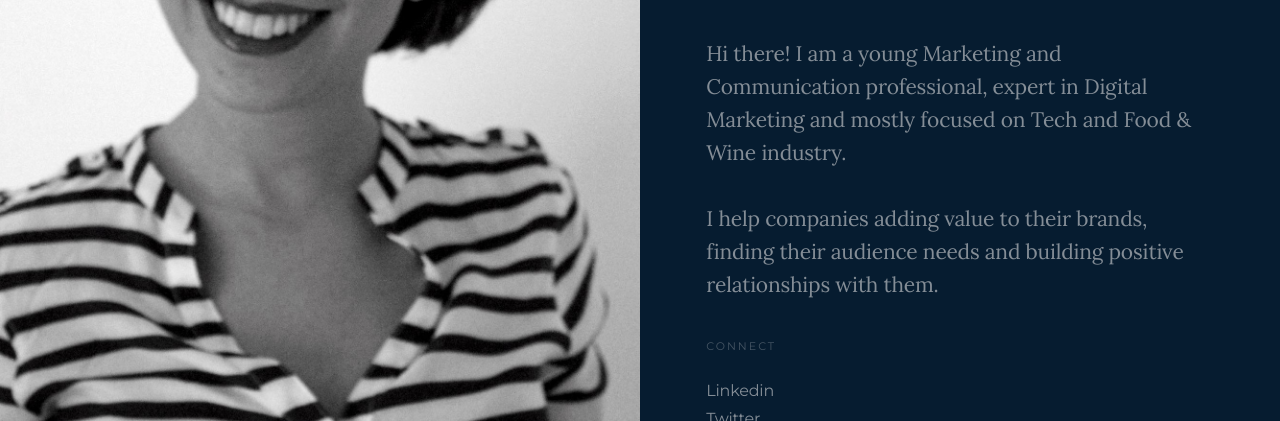
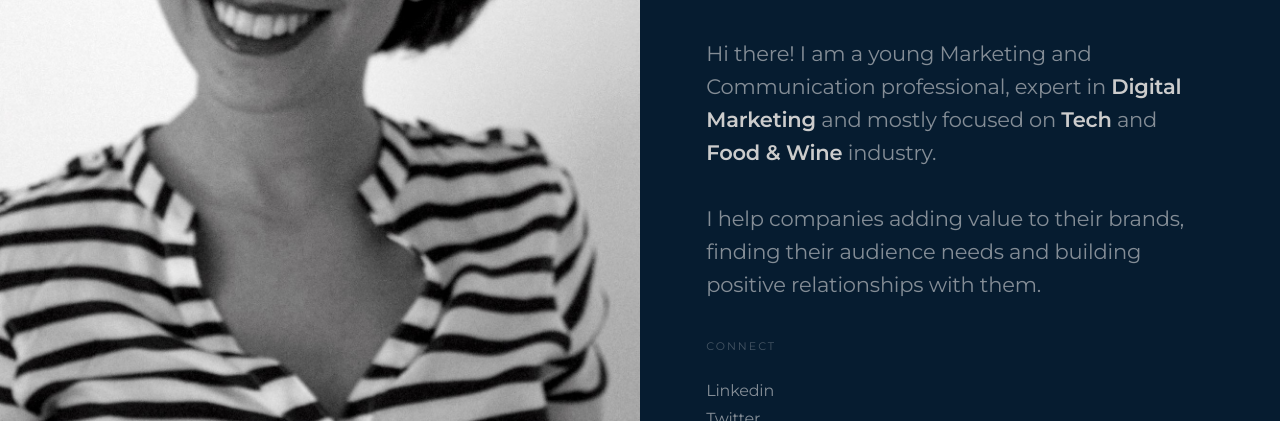
Before and after one commit to annalidiastrano/annalidiastrano.github.io, a plain HTML site: page index.html in a window 1280 px wide. Shown: the part 379-800 px from the top of the page. Drawn offline with Linux system fonts and the light colour scheme.

Commit message:
Change style

```diff
--- a/assets/css/style.css
+++ b/assets/css/style.css
@@ -175,7 +175,8 @@ body.fullpage {
 
 .profile-bio {
   padding: 40px 0 40px 0;
-  font-family: 'Lora', serif; }
+  text-align: left;
+}
   @media (max-width: 1200px) {
     .profile-bio {
       padding: 30px 0; } }
@@ -184,6 +185,10 @@ body.fullpage {
       padding: 20px 0; } }
   .profile-bio p {
     color: #848d96; }
+  .profile-bio p b {
+    font-weight: bolder;
+    color: #CCCCCC !important;
+  }
   .profile-bio a {
     color: #848d96;
     transition-duration: 0.5s;
```
